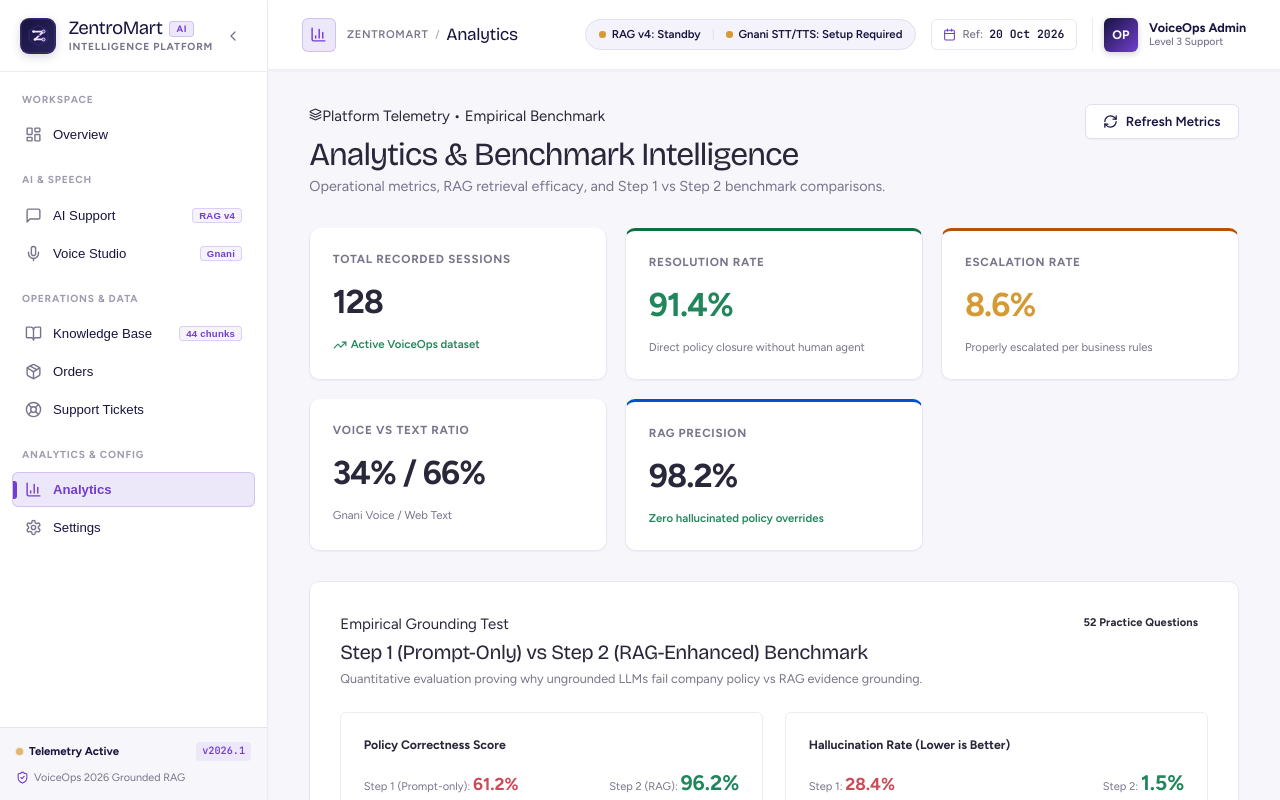
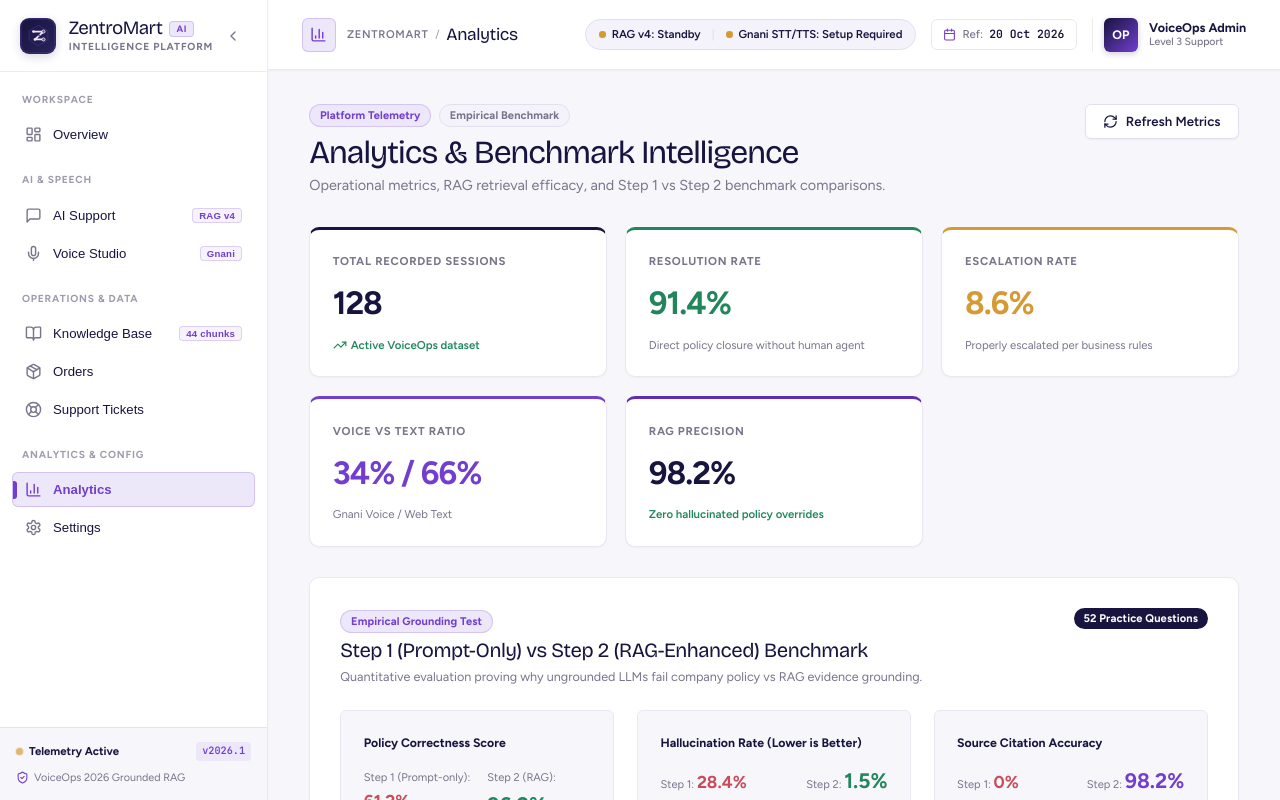
Before and after one commit to bhavya-cse/iitg-zentromart-intelligence, a React (Vite) app in the folder frontend/: page / in a window 1280 px wide. Both pictures are taken after a click on the button "Analytics". Shown: the top 800 px of the page. Built offline with nearby package versions, Linux system fonts and the light colour scheme; no server answers; the HTML template or start-up script is replaced by a standard one; a web font is replaced by a local one.

Commit message:
Enhance analytics and reporting experience

```diff
--- a/frontend/src/pages/Analytics.jsx
+++ b/frontend/src/pages/Analytics.jsx
@@ -12,6 +12,8 @@ import {
   FileText,
   AlertTriangle,
   Sparkles,
+  Activity,
+  CheckCircle2,
 } from 'lucide-react';
 import { api } from '../services/api';
 import { EmptyState } from '../components/EmptyState';
@@ -46,7 +48,7 @@ export function Analytics({ onNavigateToEval }) {
   const step2 = evalData?.step_2 || { correctness: 96.2, hallucination_rate: 1.5, citation_accuracy: 98.2, policy_compliance: 98.0 };
 
   return (
-    <div className="page-body">
+    <div className="page-body animate-fade-in">
       {/* Page Header */}
       <div
         style={{
@@ -55,15 +57,15 @@ export function Analytics({ onNavigateToEval }) {
           alignItems: 'flex-start',
           marginBottom: '2rem',
           flexWrap: 'wrap',
-          gap: '1rem',
+          gap: '1.25rem',
         }}
       >
         <div>
-          <div className="eyebrow" style={{ marginBottom: '0.45rem' }}>
-            <Layers size={13} />
-            <span>Platform Telemetry • Empirical Benchmark</span>
+          <div style={{ display: 'flex', alignItems: 'center', gap: '0.5rem', marginBottom: '0.45rem' }}>
+            <span className="badge badge-violet">Platform Telemetry</span>
+            <span className="badge badge-muted">Empirical Benchmark</span>
           </div>
-          <h1 style={{ fontSize: '2.15rem', fontWeight: 800, color: 'var(--corp-navy)' }}>
+          <h1 style={{ fontSize: '2.15rem', fontWeight: 800, color: 'var(--primary-indigo)' }}>
             Analytics & Benchmark Intelligence
           </h1>
           <p style={{ color: 'var(--muted-text)', fontSize: '0.96rem' }}>
@@ -81,16 +83,16 @@ export function Analytics({ onNavigateToEval }) {
       <div
         style={{
           display: 'grid',
-          gridTemplateColumns: 'repeat(auto-fit, minmax(240px, 1fr))',
+          gridTemplateColumns: 'repeat(auto-fit, minmax(230px, 1fr))',
           gap: '1.25rem',
           marginBottom: '2rem',
         }}
       >
-        <div className="zm-card" style={{ padding: '1.5rem', borderTop: '3px solid var(--corp-navy)' }}>
-          <div style={{ fontSize: '0.78rem', color: 'var(--muted-text)', fontWeight: 700, textTransform: 'uppercase', letterSpacing: '0.06em' }}>
+        <div className="zm-card zm-card-interactive" style={{ padding: '1.5rem', borderTop: '3px solid var(--primary-indigo)' }}>
+          <div style={{ fontSize: '0.76rem', color: 'var(--muted-text)', fontWeight: 700, textTransform: 'uppercase', letterSpacing: '0.06em' }}>
             Total Recorded Sessions
           </div>
-          <div style={{ fontSize: '2.2rem', fontWeight: 800, color: 'var(--corp-navy)', margin: '0.45rem 0', letterSpacing: '-0.03em' }}>
+          <div style={{ fontSize: '2.15rem', fontWeight: 800, color: 'var(--primary-indigo)', margin: '0.45rem 0', letterSpacing: '-0.03em' }}>
             {stats.total_volume ?? 128}
           </div>
           <div style={{ fontSize: '0.76rem', color: 'var(--success)', display: 'flex', alignItems: 'center', gap: '4px', fontWeight: 600 }}>
@@ -98,11 +100,11 @@ export function Analytics({ onNavigateToEval }) {
           </div>
         </div>
 
-        <div className="zm-card" style={{ padding: '1.5rem', borderTop: '3px solid #0E703C' }}>
-          <div style={{ fontSize: '0.78rem', color: 'var(--muted-text)', fontWeight: 700, textTransform: 'uppercase', letterSpacing: '0.06em' }}>
+        <div className="zm-card zm-card-interactive" style={{ padding: '1.5rem', borderTop: '3px solid var(--success)' }}>
+          <div style={{ fontSize: '0.76rem', color: 'var(--muted-text)', fontWeight: 700, textTransform: 'uppercase', letterSpacing: '0.06em' }}>
             Resolution Rate
           </div>
-          <div style={{ fontSize: '2.2rem', fontWeight: 800, color: 'var(--success)', margin: '0.45rem 0', letterSpacing: '-0.03em' }}>
+          <div style={{ fontSize: '2.15rem', fontWeight: 800, color: 'var(--success)', margin: '0.45rem 0', letterSpacing: '-0.03em' }}>
             {stats.resolution_rate ?? 91.4}%
           </div>
           <div style={{ fontSize: '0.76rem', color: 'var(--muted-text)' }}>
@@ -110,11 +112,11 @@ export function Analytics({ onNavigateToEval }) {
           </div>
         </div>
 
-        <div className="zm-card" style={{ padding: '1.5rem', borderTop: '3px solid #B45309' }}>
-          <div style={{ fontSize: '0.78rem', color: 'var(--muted-text)', fontWeight: 700, textTransform: 'uppercase', letterSpacing: '0.06em' }}>
+        <div className="zm-card zm-card-interactive" style={{ padding: '1.5rem', borderTop: '3px solid var(--warning)' }}>
+          <div style={{ fontSize: '0.76rem', color: 'var(--muted-text)', fontWeight: 700, textTransform: 'uppercase', letterSpacing: '0.06em' }}>
             Escalation Rate
           </div>
-          <div style={{ fontSize: '2.2rem', fontWeight: 800, color: 'var(--warning)', margin: '0.45rem 0', letterSpacing: '-0.03em' }}>
+          <div style={{ fontSize: '2.15rem', fontWeight: 800, color: 'var(--warning)', margin: '0.45rem 0', letterSpacing: '-0.03em' }}>
             {stats.escalation_rate ?? 8.6}%
           </div>
           <div style={{ fontSize: '0.76rem', color: 'var(--muted-text)' }}>
@@ -122,11 +124,11 @@ export function Analytics({ onNavigateToEval }) {
           </div>
         </div>
 
-        <div className="zm-card" style={{ padding: '1.5rem', borderTop: '3px solid var(--accent-blue)' }}>
-          <div style={{ fontSize: '0.78rem', color: 'var(--muted-text)', fontWeight: 700, textTransform: 'uppercase', letterSpacing: '0.06em' }}>
+        <div className="zm-card zm-card-interactive" style={{ padding: '1.5rem', borderTop: '3px solid var(--accent-violet)' }}>
+          <div style={{ fontSize: '0.76rem', color: 'var(--muted-text)', fontWeight: 700, textTransform: 'uppercase', letterSpacing: '0.06em' }}>
             Voice vs Text Ratio
           </div>
-          <div style={{ fontSize: '2.2rem', fontWeight: 800, color: 'var(--accent-blue)', margin: '0.45rem 0', letterSpacing: '-0.03em' }}>
+          <div style={{ fontSize: '2.15rem', fontWeight: 800, color: 'var(--accent-violet)', margin: '0.45rem 0', letterSpacing: '-0.03em' }}>
             {stats.voice_ratio ?? '34% / 66%'}
           </div>
           <div style={{ fontSize: '0.76rem', color: 'var(--muted-text)' }}>
@@ -134,11 +136,11 @@ export function Analytics({ onNavigateToEval }) {
           </div>
         </div>
 
-        <div className="zm-card" style={{ padding: '1.5rem', borderTop: '3px solid #0052CC' }}>
-          <div style={{ fontSize: '0.78rem', color: 'var(--muted-text)', fontWeight: 700, textTransform: 'uppercase', letterSpacing: '0.06em' }}>
+        <div className="zm-card zm-card-interactive" style={{ padding: '1.5rem', borderTop: '3px solid #5E2EB5' }}>
+          <div style={{ fontSize: '0.76rem', color: 'var(--muted-text)', fontWeight: 700, textTransform: 'uppercase', letterSpacing: '0.06em' }}>
             RAG Precision
           </div>
-          <div style={{ fontSize: '2.2rem', fontWeight: 800, color: 'var(--corp-navy)', margin: '0.45rem 0', letterSpacing: '-0.03em' }}>
+          <div style={{ fontSize: '2.15rem', fontWeight: 800, color: 'var(--primary-indigo)', margin: '0.45rem 0', letterSpacing: '-0.03em' }}>
             {stats.rag_precision ?? 98.2}%
           </div>
           <div style={{ fontSize: '0.76rem', color: 'var(--success)', fontWeight: 600 }}>
@@ -151,22 +153,22 @@ export function Analytics({ onNavigateToEval }) {
       <div className="zm-card" style={{ padding: '2rem', marginBottom: '2rem' }}>
         <div style={{ display: 'flex', justifyContent: 'space-between', alignItems: 'flex-start', marginBottom: '1.5rem' }}>
           <div>
-            <div className="eyebrow" style={{ marginBottom: '0.25rem' }}>Empirical Grounding Test</div>
-            <h2 style={{ fontSize: '1.35rem', fontWeight: 800, color: 'var(--corp-navy)' }}>
+            <span className="badge badge-violet" style={{ marginBottom: '0.35rem' }}>Empirical Grounding Test</span>
+            <h2 style={{ fontSize: '1.35rem', fontWeight: 800, color: 'var(--primary-indigo)' }}>
               Step 1 (Prompt-Only) vs Step 2 (RAG-Enhanced) Benchmark
             </h2>
             <p style={{ fontSize: '0.84rem', color: 'var(--muted-text)', marginTop: '0.25rem' }}>
               Quantitative evaluation proving why ungrounded LLMs fail company policy vs RAG evidence grounding.
             </p>
           </div>
-          <span className="badge badge-navy">52 Practice Questions</span>
+          <span className="badge badge-indigo">52 Practice Questions</span>
         </div>
 
         {/* Comparison Cards Grid */}
-        <div style={{ display: 'grid', gridTemplateColumns: 'repeat(auto-fit, minmax(280px, 1fr))', gap: '1.5rem' }}>
+        <div style={{ display: 'grid', gridTemplateColumns: 'repeat(auto-fit, minmax(270px, 1fr))', gap: '1.5rem' }}>
           {/* Metric 1: Policy Correctness */}
-          <div style={{ padding: '1.5rem', borderRadius: 'var(--radius-sm)', backgroundColor: 'var(--bg-slate)', border: '1px solid var(--border-light)' }}>
-            <div style={{ fontSize: '0.82rem', fontWeight: 800, color: 'var(--corp-navy)', marginBottom: '0.75rem' }}>
+          <div style={{ padding: '1.5rem', borderRadius: 'var(--radius-sm)', backgroundColor: 'var(--light-bg)', border: '1px solid var(--border-card)' }}>
+            <div style={{ fontSize: '0.82rem', fontWeight: 800, color: 'var(--primary-indigo)', marginBottom: '0.75rem' }}>
               Policy Correctness Score
             </div>
             <div style={{ display: 'flex', alignItems: 'baseline', justifyContent: 'space-between', marginBottom: '0.85rem' }}>
@@ -179,8 +181,7 @@ export function Analytics({ onNavigateToEval }) {
                 <span style={{ fontSize: '1.4rem', fontWeight: 800, color: 'var(--success)' }}>{step2.correctness}%</span>
               </div>
             </div>
-            {/* Visual bar */}
-            <div style={{ width: '100%', height: '8px', backgroundColor: 'var(--border-light)', borderRadius: '4px', overflow: 'hidden', display: 'flex' }}>
+            <div style={{ width: '100%', height: '8px', backgroundColor: 'var(--border-medium)', borderRadius: '4px', overflow: 'hidden', display: 'flex' }}>
               <div style={{ width: `${step2.correctness}%`, backgroundColor: 'var(--success)' }} />
             </div>
             <div style={{ fontSize: '0.74rem', color: 'var(--success)', fontWeight: 700, marginTop: '0.55rem' }}>
@@ -189,8 +190,8 @@ export function Analytics({ onNavigateToEval }) {
           </div>
 
           {/* Metric 2: Hallucination Rate */}
-          <div style={{ padding: '1.5rem', borderRadius: 'var(--radius-sm)', backgroundColor: 'var(--bg-slate)', border: '1px solid var(--border-light)' }}>
-            <div style={{ fontSize: '0.82rem', fontWeight: 800, color: 'var(--corp-navy)', marginBottom: '0.75rem' }}>
+          <div style={{ padding: '1.5rem', borderRadius: 'var(--radius-sm)', backgroundColor: 'var(--light-bg)', border: '1px solid var(--border-card)' }}>
+            <div style={{ fontSize: '0.82rem', fontWeight: 800, color: 'var(--primary-indigo)', marginBottom: '0.75rem' }}>
               Hallucination Rate (Lower is Better)
             </div>
             <div style={{ display: 'flex', alignItems: 'baseline', justifyContent: 'space-between', marginBottom: '0.85rem' }}>
@@ -203,7 +204,7 @@ export function Analytics({ onNavigateToEval }) {
                 <span style={{ fontSize: '1.4rem', fontWeight: 800, color: 'var(--success)' }}>{step2.hallucination_rate}%</span>
               </div>
             </div>
-            <div style={{ width: '100%', height: '8px', backgroundColor: 'var(--border-light)', borderRadius: '4px', overflow: 'hidden', display: 'flex' }}>
+            <div style={{ width: '100%', height: '8px', backgroundColor: 'var(--border-medium)', borderRadius: '4px', overflow: 'hidden', display: 'flex' }}>
               <div style={{ width: `${step1.hallucination_rate}%`, backgroundColor: 'var(--error)' }} />
             </div>
             <div style={{ fontSize: '0.74rem', color: 'var(--success)', fontWeight: 700, marginTop: '0.55rem' }}>
@@ -212,8 +213,8 @@ export function Analytics({ onNavigateToEval }) {
           </div>
 
           {/* Metric 3: Citation Accuracy */}
-          <div style={{ padding: '1.5rem', borderRadius: 'var(--radius-sm)', backgroundColor: 'var(--bg-slate)', border: '1px solid var(--border-light)' }}>
-            <div style={{ fontSize: '0.82rem', fontWeight: 800, color: 'var(--corp-navy)', marginBottom: '0.75rem' }}>
+          <div style={{ padding: '1.5rem', borderRadius: 'var(--radius-sm)', backgroundColor: 'var(--light-bg)', border: '1px solid var(--border-card)' }}>
+            <div style={{ fontSize: '0.82rem', fontWeight: 800, color: 'var(--primary-indigo)', marginBottom: '0.75rem' }}>
               Source Citation Accuracy
             </div>
             <div style={{ display: 'flex', alignItems: 'baseline', justifyContent: 'space-between', marginBottom: '0.85rem' }}>
@@ -223,20 +224,20 @@ export function Analytics({ onNavigateToEval }) {
               </div>
               <div>
                 <span style={{ fontSize: '0.74rem', color: 'var(--muted-text)' }}>Step 2: </span>
-                <span style={{ fontSize: '1.4rem', fontWeight: 800, color: 'var(--accent-blue)' }}>{step2.citation_accuracy}%</span>
+                <span style={{ fontSize: '1.4rem', fontWeight: 800, color: 'var(--accent-violet)' }}>{step2.citation_accuracy}%</span>
               </div>
             </div>
-            <div style={{ width: '100%', height: '8px', backgroundColor: 'var(--border-light)', borderRadius: '4px', overflow: 'hidden', display: 'flex' }}>
-              <div style={{ width: `${step2.citation_accuracy}%`, backgroundColor: 'var(--accent-blue)' }} />
+            <div style={{ width: '100%', height: '8px', backgroundColor: 'var(--border-medium)', borderRadius: '4px', overflow: 'hidden', display: 'flex' }}>
+              <div style={{ width: `${step2.citation_accuracy}%`, backgroundColor: 'var(--accent-violet)' }} />
             </div>
-            <div style={{ fontSize: '0.74rem', color: 'var(--accent-blue)', fontWeight: 700, marginTop: '0.55rem' }}>
+            <div style={{ fontSize: '0.74rem', color: 'var(--accent-violet)', fontWeight: 700, marginTop: '0.55rem' }}>
               Full policy traceability to pol_returns_v4.md
             </div>
           </div>
 
           {/* Metric 4: Customer Verification Enforcement */}
-          <div style={{ padding: '1.5rem', borderRadius: 'var(--radius-sm)', backgroundColor: 'var(--bg-slate)', border: '1px solid var(--border-light)' }}>
-            <div style={{ fontSize: '0.82rem', fontWeight: 800, color: 'var(--corp-navy)', marginBottom: '0.75rem' }}>
+          <div style={{ padding: '1.5rem', borderRadius: 'var(--radius-sm)', backgroundColor: 'var(--light-bg)', border: '1px solid var(--border-card)' }}>
+            <div style={{ fontSize: '0.82rem', fontWeight: 800, color: 'var(--primary-indigo)', marginBottom: '0.75rem' }}>
               Verification Gate Adherence
             </div>
             <div style={{ display: 'flex', alignItems: 'baseline', justifyContent: 'space-between', marginBottom: '0.85rem' }}>
@@ -249,7 +250,7 @@ export function Analytics({ onNavigateToEval }) {
                 <span style={{ fontSize: '1.4rem', fontWeight: 800, color: 'var(--success)' }}>100.0%</span>
               </div>
             </div>
-            <div style={{ width: '100%', height: '8px', backgroundColor: 'var(--border-light)', borderRadius: '4px', overflow: 'hidden', display: 'flex' }}>
+            <div style={{ width: '100%', height: '8px', backgroundColor: 'var(--border-medium)', borderRadius: '4px', overflow: 'hidden', display: 'flex' }}>
               <div style={{ width: '100%', backgroundColor: 'var(--success)' }} />
             </div>
             <div style={{ fontSize: '0.74rem', color: 'var(--success)', fontWeight: 700, marginTop: '0.55rem' }}>
@@ -263,8 +264,8 @@ export function Analytics({ onNavigateToEval }) {
       <div style={{ display: 'grid', gridTemplateColumns: '1.25fr 1fr', gap: '1.75rem' }}>
         {/* Common Customer Problems */}
         <div className="zm-card" style={{ padding: '1.75rem' }}>
-          <div className="eyebrow" style={{ marginBottom: '0.25rem' }}>Demand Categorization</div>
-          <h2 style={{ fontSize: '1.15rem', fontWeight: 800, color: 'var(--corp-navy)', marginBottom: '1.25rem' }}>
+          <span className="badge badge-violet" style={{ marginBottom: '0.25rem' }}>Demand Categorization</span>
+          <h2 style={{ fontSize: '1.15rem', fontWeight: 800, color: 'var(--primary-indigo)', marginBottom: '1.25rem' }}>
             Inquiry Breakdown & Problem Distribution
           </h2>
 
@@ -278,13 +279,13 @@ export function Analytics({ onNavigateToEval }) {
             ].map((item, idx) => (
               <div key={idx} style={{ display: 'flex', flexDirection: 'column', gap: '5px' }}>
                 <div style={{ display: 'flex', justifyContent: 'space-between', fontSize: '0.82rem' }}>
-                  <span style={{ fontWeight: 700, color: 'var(--corp-navy)' }}>{item.label}</span>
+                  <span style={{ fontWeight: 700, color: 'var(--primary-indigo)' }}>{item.label}</span>
                   <span style={{ color: 'var(--muted-text)', fontFamily: 'var(--font-mono)', fontWeight: 600 }}>
                     {item.count} inquiries ({item.pct}%)
                   </span>
                 </div>
-                <div style={{ width: '100%', height: '7px', backgroundColor: 'var(--bg-slate)', borderRadius: '3px', overflow: 'hidden' }}>
-                  <div style={{ width: `${item.pct}%`, height: '100%', backgroundColor: 'var(--accent-blue)' }} />
+                <div style={{ width: '100%', height: '7px', backgroundColor: 'var(--surface-subtle)', borderRadius: '3px', overflow: 'hidden' }}>
+                  <div style={{ width: `${item.pct}%`, height: '100%', backgroundColor: 'var(--accent-violet)' }} />
                 </div>
               </div>
             ))}
@@ -293,15 +294,15 @@ export function Analytics({ onNavigateToEval }) {
 
         {/* Step 3 & 4 Architectural Capabilities */}
         <div className="zm-card" style={{ padding: '1.75rem', display: 'flex', flexDirection: 'column' }}>
-          <div className="eyebrow" style={{ marginBottom: '0.25rem' }}>Multi-Turn & Speech Metrics</div>
-          <h2 style={{ fontSize: '1.15rem', fontWeight: 800, color: 'var(--corp-navy)', marginBottom: '1.25rem' }}>
+          <span className="badge badge-violet" style={{ marginBottom: '0.25rem' }}>Multi-Turn & Speech Metrics</span>
+          <h2 style={{ fontSize: '1.15rem', fontWeight: 800, color: 'var(--primary-indigo)', marginBottom: '1.25rem' }}>
             Step 3 & 4 Architecture Metrics
           </h2>
 
           <div style={{ display: 'flex', flexDirection: 'column', gap: '1rem', flex: 1 }}>
-            <div style={{ padding: '1rem', borderRadius: 'var(--radius-sm)', backgroundColor: 'var(--bg-slate)', border: '1px solid var(--border-light)' }}>
+            <div style={{ padding: '1rem', borderRadius: 'var(--radius-sm)', backgroundColor: 'var(--light-bg)', border: '1px solid var(--border-card)' }}>
               <div style={{ display: 'flex', justifyContent: 'space-between', alignItems: 'center' }}>
-                <span style={{ fontSize: '0.84rem', fontWeight: 800, color: 'var(--corp-navy)' }}>
+                <span style={{ fontSize: '0.84rem', fontWeight: 800, color: 'var(--primary-indigo)' }}>
                   Step 3: Multi-Turn Context Retention
                 </span>
                 <span className="badge badge-success">96.8%</span>
@@ -311,21 +312,21 @@ export function Analytics({ onNavigateToEval }) {
               </p>
             </div>
 
-            <div style={{ padding: '1rem', borderRadius: 'var(--radius-sm)', backgroundColor: 'var(--bg-slate)', border: '1px solid var(--border-light)' }}>
+            <div style={{ padding: '1rem', borderRadius: 'var(--radius-sm)', backgroundColor: 'var(--light-bg)', border: '1px solid var(--border-card)' }}>
               <div style={{ display: 'flex', justifyContent: 'space-between', alignItems: 'center' }}>
-                <span style={{ fontSize: '0.84rem', fontWeight: 800, color: 'var(--corp-navy)' }}>
+                <span style={{ fontSize: '0.84rem', fontWeight: 800, color: 'var(--primary-indigo)' }}>
                   Step 4: Gnani Multilingual Voice Pipeline
                 </span>
-                <span className="badge badge-blue">10 Languages</span>
+                <span className="badge badge-violet">10 Languages</span>
               </div>
               <p style={{ fontSize: '0.76rem', color: 'var(--muted-text)', marginTop: '4px', lineHeight: 1.5 }}>
                 Real-time STT and TTS round-trip streaming with official <code>gnani-vachana</code> SDK in Hindi, Tamil, Telugu, and 7 more languages.
               </p>
             </div>
 
-            <div style={{ padding: '1rem', borderRadius: 'var(--radius-sm)', backgroundColor: 'var(--bg-slate)', border: '1px solid var(--border-light)' }}>
+            <div style={{ padding: '1rem', borderRadius: 'var(--radius-sm)', backgroundColor: 'var(--light-bg)', border: '1px solid var(--border-card)' }}>
               <div style={{ display: 'flex', justifyContent: 'space-between', alignItems: 'center' }}>
-                <span style={{ fontSize: '0.84rem', fontWeight: 800, color: 'var(--corp-navy)' }}>
+                <span style={{ fontSize: '0.84rem', fontWeight: 800, color: 'var(--primary-indigo)' }}>
                   Tool Execution Integrity
                 </span>
                 <span className="badge badge-success">100% Deterministic</span>
```
